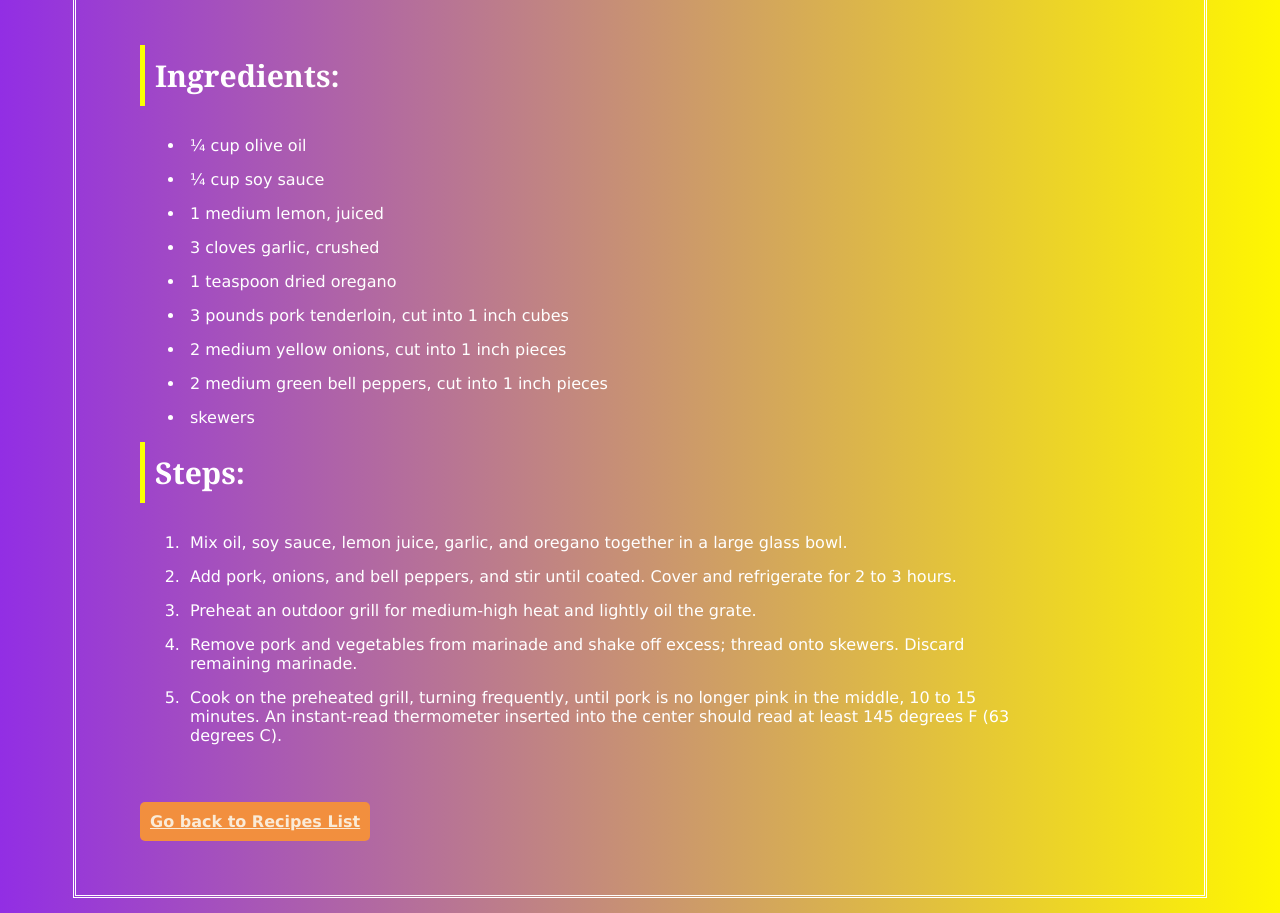
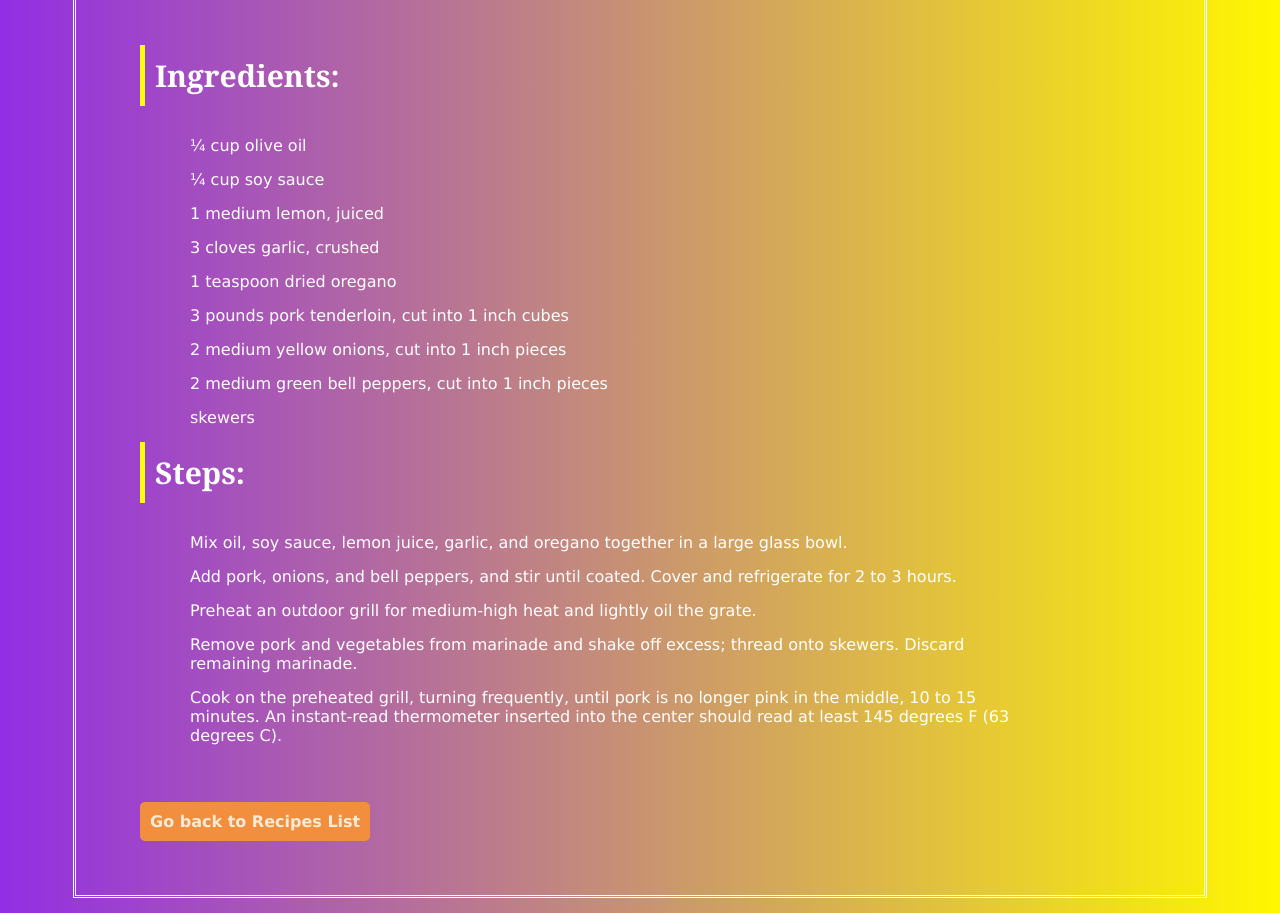
Before and after one commit to Eyob-D/odin-recipes, a plain HTML site: page recipes/Souvlaki.html in a window 1280 px wide. Shown: the part 677-1590 px from the top of the page. Drawn offline with Linux system fonts and the light colour scheme.

Commit message:
Ading more styling

```diff
--- a/style.css
+++ b/style.css
@@ -59,6 +59,7 @@ ol,ul {
         padding-right:90px;
         padding-top: 15px;
         margin: 5px 5px;
+        list-style-type: none;
 
 }
 a {
@@ -70,6 +71,7 @@ a {
     font-weight: bold;
     text-align: center;
     border-radius: 5px;
+    text-decoration: none;
 }
 a:hover {
     background-color: rgb(171, 6, 248);
```
